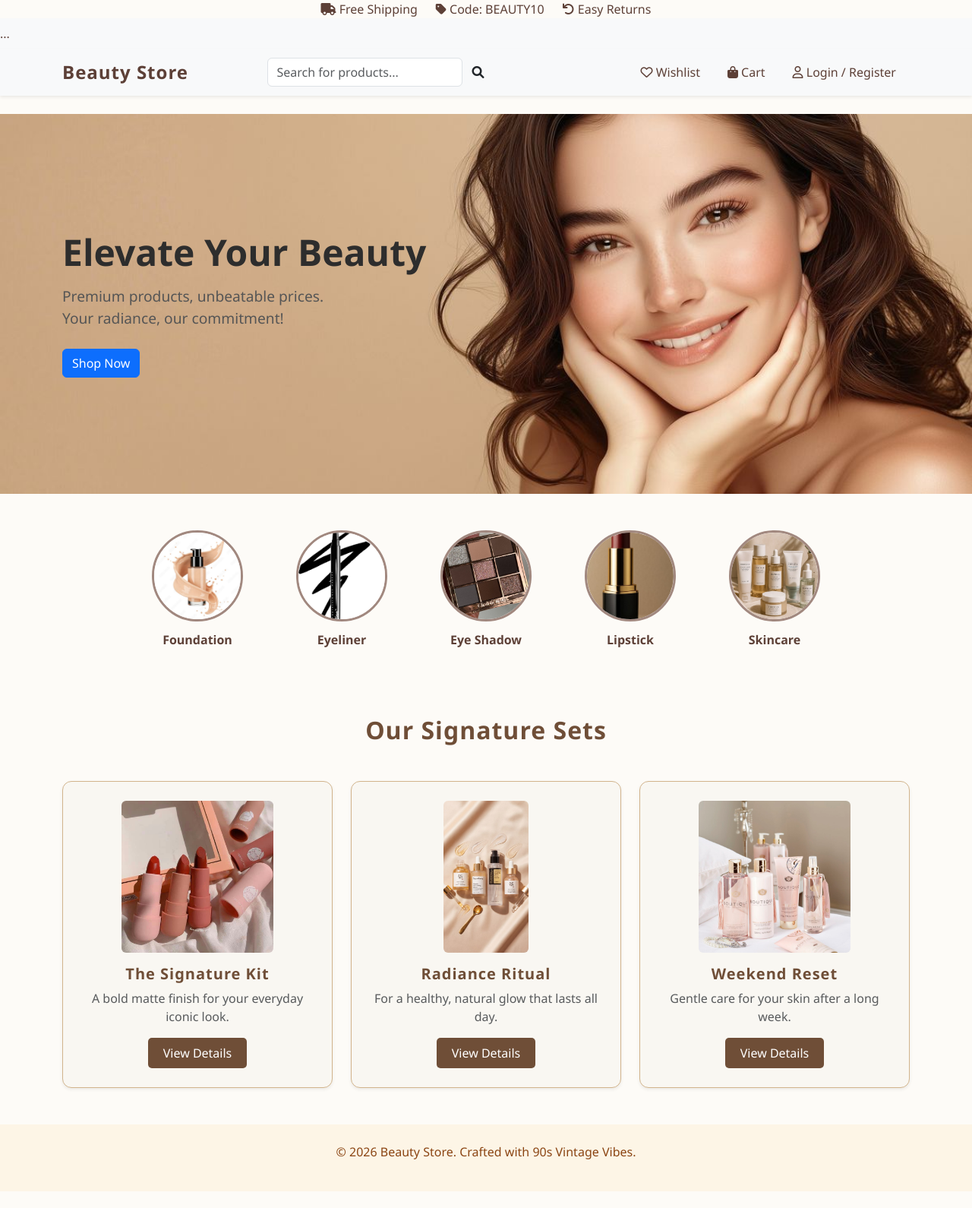
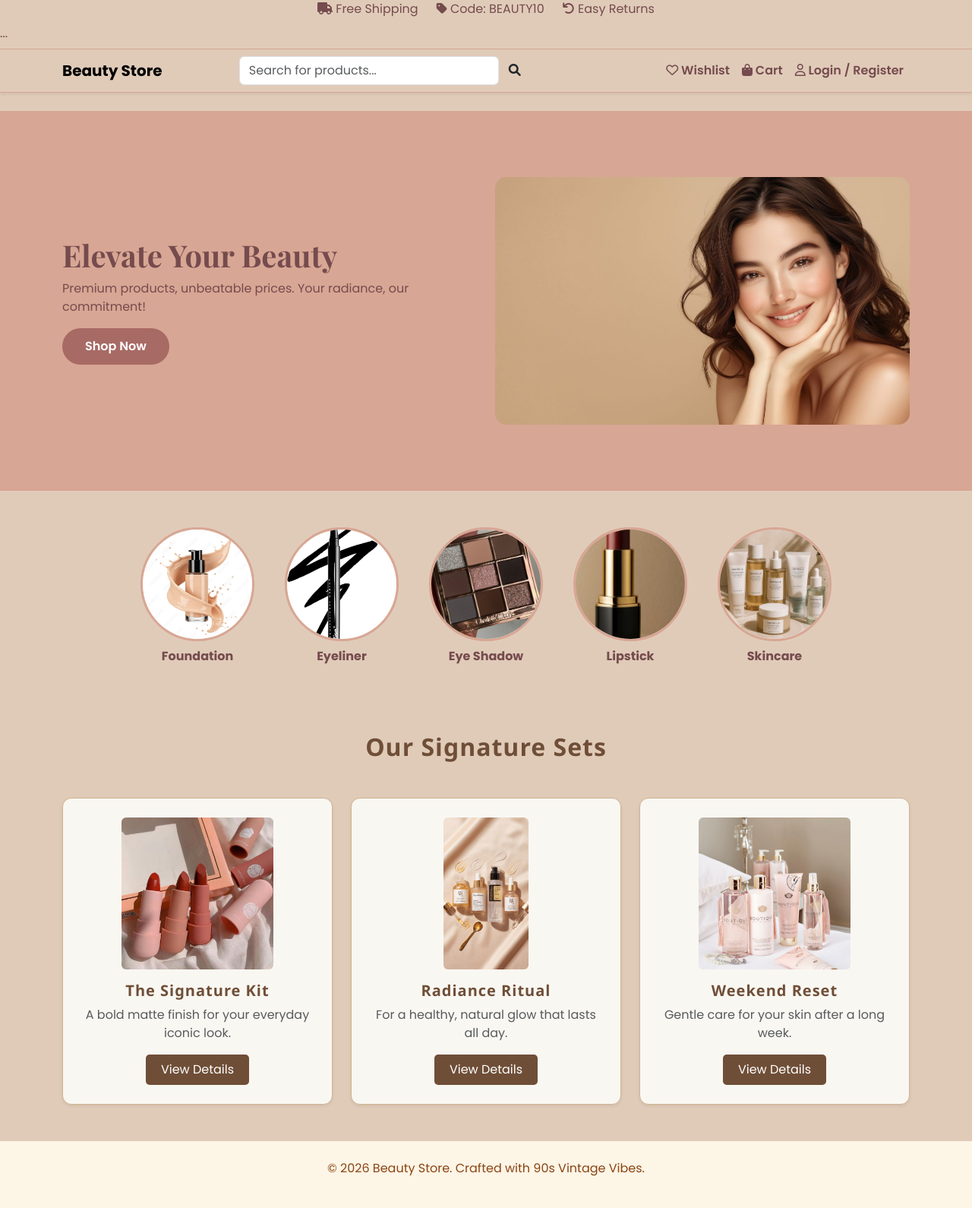
Before and after one commit to bhumikadhanji5-wq/beauty-store-website, a PHP site: page / in a window 1280 px wide. Shown: the whole page at 76% size. Before the commit the page ends 1568 px from the top, so only its background shows below. Run offline with PHP 8.4, Linux system fonts and the light colour scheme.

Commit message:
css desgin colour change

```diff
--- a/css/style.css
+++ b/css/style.css
@@ -1,181 +1,99 @@
-/* ==========================================================================
-   1. Global Styles (Updated for Aesthetic Palette)
-   ========================================================================== */
+/* --- Brand Color Palette --- */
 :root {
-    --bg-color: #FDFBF7;
-    --text-color: #5D4037;
-    --border-color: #A1887F;
-    --accent-color: #D8A7B1;
-    --white: #FFFFFF;
+    --copper-rose: #A86A65;
+    --dusty-rose: #AB8882;
+    --rosewater: #D8A694;
+    --china-doll: #E0CBB9;
+    --plum-wine: #754B4D;
 }
 
+/* --- Global Settings --- */
 body {
-    background-color: var(--bg-color) !important;
-    color: var(--text-color) !important;
-    font-family: 'Segoe UI', Tahoma, Geneva, Verdana, sans-serif !important;
+    background-color: var(--china-doll); /* Lightest background */
+    color: var(--plum-wine);             /* Dark main text */
+    font-family: 'Poppins', sans-serif;
     margin: 0;
     padding: 0;
 }
 
-.navbar {
-    /* --- Aesthetic Header Variables --- */
-:root {
-    --nav-bg: #FFFFFF;
-    --text-brown: #5D4037;
-    --soft-pink: #D8A7B1;
-    --off-white-bg: #FDFBF7;
+/* --- Headings --- */
+h1, h2, h3, h4, h5 {
+    color: var(--plum-wine);
+    font-family: 'Playfair Display', serif; /* Elegant heading font */
 }
 
-/* 1. Top Announcement Bar (Jo sabse upar hota hai) */
-.announcement-bar {
-    background-color: var(--off-white-bg);
-    color: var(--text-brown);
-    font-size: 12px;
-    padding: 5px 0;
-    text-align: center;
-    border-bottom: 1px solid #eee;
+/* --- Navbar (Clean Look) --- */
+.navbar {
+    background-color: var(--china-doll) !important;
+    border-bottom: 1px solid var(--rosewater);
 }
 
-/* 2. Main Navbar Styling */
-.navbar {
-    background-color: var(--nav-bg) !important;
-    padding: 15px 0 !important;
-    border-bottom: 1px solid #f0f0f0 !important;
-    box-shadow: 0 2px 5px rgba(0,0,0,0.02);
+.nav-link {
+    color: var(--plum-wine) !important;
+    font-weight: 600;
 }
 
-.navbar-brand {
-    color: var(--soft-pink) !important;
-    font-weight: 700 !important;
-    font-size: 24px !important;
-    letter-spacing: 1px;
-}
-
-/* 3. Navigation Links */
-.nav-link {
-    color: var(--text-brown) !important;
-    font-weight: 500 !important;
-    margin: 0 10px;
-    transition: 0.3s;
-}
-
-.nav-link:hover {
-    color: var(--soft-pink) !important;
-}
-
-/* 4. Icons (Cart, Wishlist) */
-.navbar-icons a {
-    color: var(--text-brown) !important;
-    margin-left: 15px;
-    font-size: 18px;
-}
-
-.navbar-icons a:hover {
-    color: var(--soft-pink) !important;
-}
-}
-
-/* ==========================================================================
-   2. Banner Section (Logic Kept Same)
-   ========================================================================== */
-/* Hero Section Styling */
-/* Premium Hero Section */
+/* --- Hero Section (The Premium Look) --- */
 .hero-section {
-    background-image: url('../images/banner.jpg'); /* Apni image ka path sahi rakhein */
-    background-size: cover;
-    background-position: center;
-    background-repeat: no-repeat;
+    background-color: var(--rosewater);
+    color: var(--plum-wine);
     padding: 100px 0;
     min-height: 500px;
     display: flex;
     align-items: center;
 }
 
-.hero-content {
-    background: rgba(255, 255, 255, 0.85); /* Halka white background readability ke liye */
-    padding: 40px;
-    border-radius: 20px;
-    box-shadow: 0 10px 30px rgba(0,0,0,0.1);
-}
-
-.hero-title {
-    font-size: 3rem;
-    font-weight: 700;
-    color: #2D2D2D;
-    margin-bottom: 15px;
-}
-
-.hero-desc {
-    font-size: 1.2rem;
-    color: #555;
-    margin-bottom: 25px;
-}
-
+/* --- Buttons (Brand Style) --- */
 .btn-premium {
-    background-color: #E91E63;
+    background-color: var(--copper-rose);
     color: white;
     padding: 12px 30px;
     border-radius: 50px;
+    border: none;
     font-weight: 600;
+    transition: 0.3s;
     text-decoration: none;
+}
+
+.btn-premium:hover {
+    background-color: var(--plum-wine);
+    color: white;
+    transform: translateY(-2px);
+}
+/* --- Product Card Fix --- */
+.product-card {
+    background-color: white;
+    border: 1px solid var(--rosewater);
+    border-radius: 15px;
+    padding: 20px;
+    margin-bottom: 20px;
+}
+
+.product-image {
+    width: 100%;
+    height: 250px;
+    object-fit: cover;
+    border-radius: 10px;
+}
+
+/* --- Cards / Sections Background --- */
+.product-card {
+    background-color: white;
+    border: 1px solid var(--rosewater);
+    border-radius: 15px;
+    padding: 20px;
+}
+/* Category Styling */
+.category-img {
+    width: 150px;
+    height: 150px;
+    object-fit: cover;
+    border-radius: 50%;
+    border: 3px solid var(--rosewater);
     transition: 0.3s;
 }
 
-.btn-premium:hover {
-    background-color: #C2185B;
-    color: white;
+.category-img:hover {
+    border-color: var(--copper-rose);
+    transform: scale(1.05);
 }
-
-/* ==========================================================================
-   3. Circular Category Section (Logic Kept Same)
-   ========================================================================== */
-.category-img {
-    width: 120px !important;
-    height: 120px !important;
-    object-fit: cover !important;
-    border-radius: 50% !important;
-    border: 3px solid var(--border-color) !important;
-    display: block !important;
-    margin: 0 auto !important;
-    transition: all 0.3s ease !important;
-}
-
-.category-img:hover {
-    transform: scale(1.1) !important;
-    border-color: var(--accent-color) !important;
-    box-shadow: 0px 4px 15px rgba(0, 0, 0, 0.1) !important;
-}
-
-.fw-bold {
-    font-weight: 700 !important;
-    margin-top: 12px !important;
-    color: var(--text-color) !important;
-}
-
-/* ==========================================================================
-   4. Product Cards (Logic Kept Same)
-   ========================================================================== */
-.card {
-    transition: all 0.3s ease-in-out !important;
-    border: none !important;
-    background-color: var(--white) !important;
-    box-shadow: 0 4px 6px rgba(0,0,0,0.05) !important;
-}
-
-.card:hover {
-    transform: translateY(-10px) !important;
-    box-shadow: 0 15px 25px rgba(0,0,0,0.1) !important;
-}
-
-/* ==========================================================================
-   5. Mobile Responsiveness (Logic Kept Same)
-   ========================================================================== */
-@media (max-width: 576px) {
-    .category-img {
-        width: 80px !important;
-        height: 80px !important;
-    }
-    .hero-banner {
-        height: 250px !important;
-    }
-}
--- a/header.php
+++ b/header.php
@@ -1,6 +1,5 @@
 <?php
-// Session aur Database connection
-session_start();
+
 include('db_connect.php');
 ?>
 <!DOCTYPE html>
@@ -14,6 +13,7 @@ include('db_connect.php');
     <link rel="stylesheet" href="https://cdnjs.cloudflare.com/ajax/libs/font-awesome/6.0.0/css/all.min.css">
     <link rel="stylesheet" href="https://cdnjs.cloudflare.com/ajax/libs/font-awesome/6.0.0/css/all.min.css">
     <link href="https://fonts.googleapis.com/css2?family=Poppins:wght@300;400;600;700&display=swap" rel="stylesheet">
+    <link href="https://fonts.googleapis.com/css2?family=Playfair+Display:wght@700&family=Poppins:wght@300;400;600&display=swap" rel="stylesheet">
 </head>
 <body>
 
--- a/index.php
+++ b/index.php
@@ -5,20 +5,21 @@ include('header.php');
 ?>
 
 <!-- Full Background Hero Section -->
-<section class="hero-section">
+<section class="hero-section" style="background-color: var(--rosewater); padding: 50px 0;">
     <div class="container">
-        <div class="row">
-            <div class="col-md-6 hero-overlay">
+        <div class="row align-items-center">
+            <div class="col-md-6">
                 <h1 class="hero-title">Elevate Your Beauty</h1>
-                <p class="hero-desc">Premium products, unbeatable prices. <br> Your radiance, our commitment!</p>
+                <p>Premium products, unbeatable prices. Your radiance, our commitment!</p>
+                <a href="shop.php" class="btn btn-premium">Shop Now</a>
+            </div>
 
-                <a href="shop.php" class="btn btn-primary">Shop Now</a>
+            <div class="col-md-6">
+                <img src="images/banner.jpg" class="img-fluid" alt="Beauty Banner" style="border-radius: 15px;">
             </div>
         </div>
     </div>
 </section>
-
-
 
             </div>
         </div>
```
